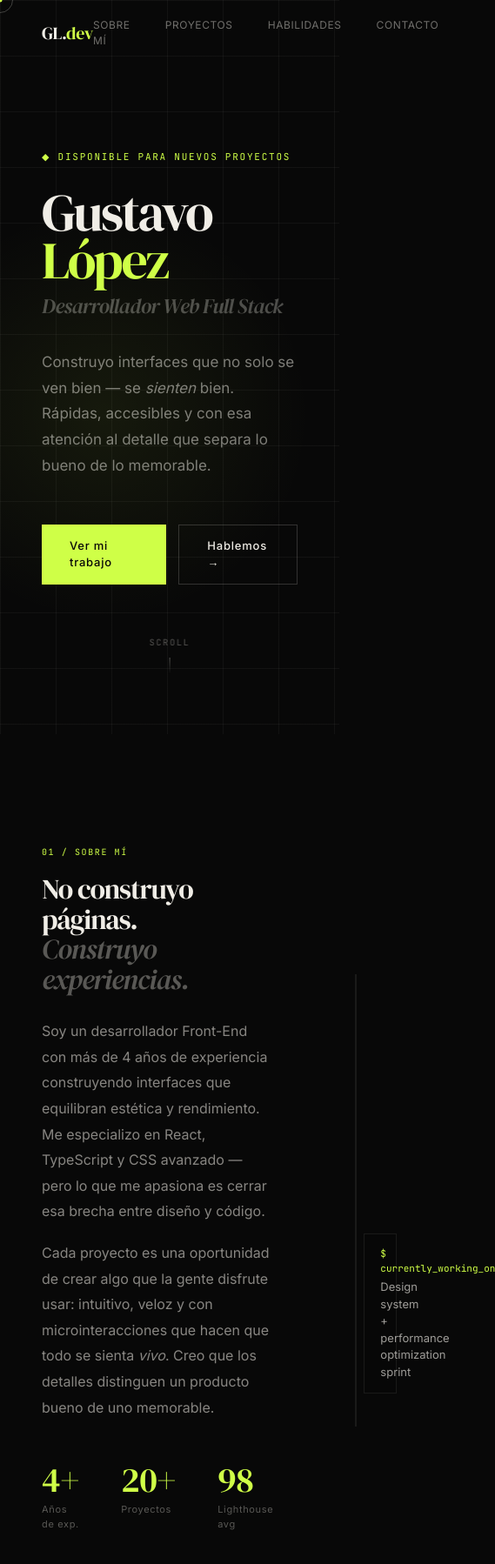
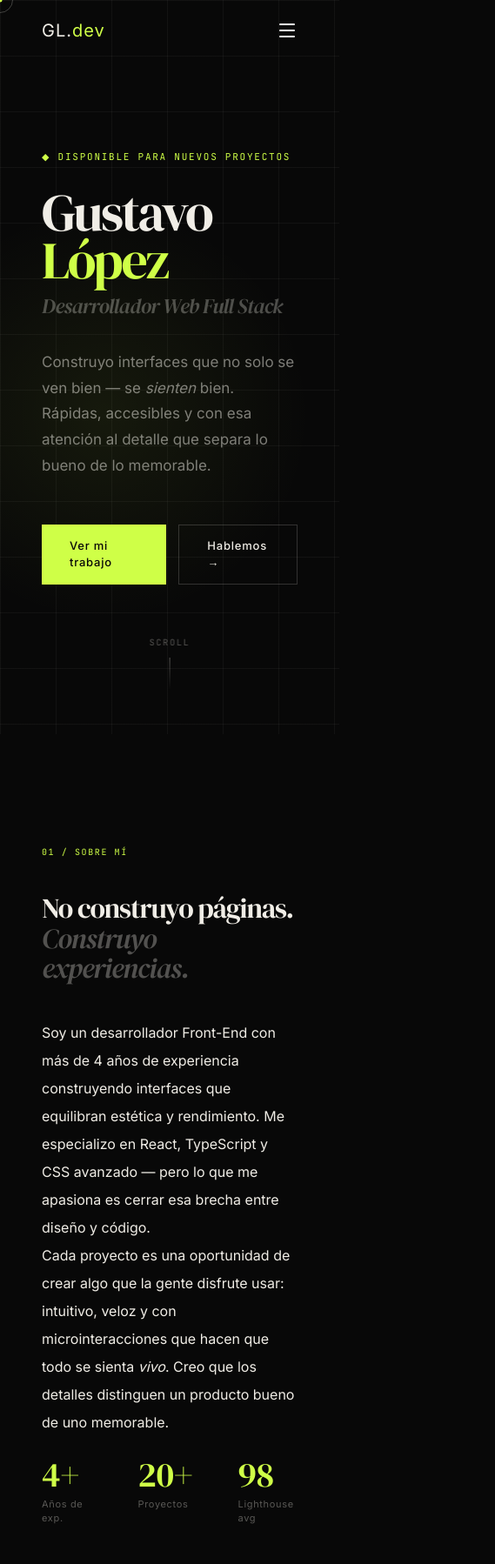
Before and after one commit to GustavoLopez01/my-portfolio, a Next.js app: page / in a window 390 px wide. Shown: the top 1798 px of the page at 87% size, 569 px wide, since content can reach past the window. Built offline with nearby package versions, Linux system fonts and the light colour scheme; grey boxes are pictures that could not be loaded.

Commit message:
fix: changes styles

```diff
--- a/app/page.tsx
+++ b/app/page.tsx
@@ -10,14 +10,8 @@ export default function Home() {
   const [language, setLanguage] = useState<Language>("es");
 
   return (
-    <ChangeTabContext.Provider
-      value={{
-        currentSection
-      }}
-    >
-      <div className="relative min-h-screen bg-background text-foreground">
-        <LandingPage />
-      </div>
-    </ChangeTabContext.Provider>
+    <div className="relative w-screen">
+      <LandingPage />
+    </div>
   );
 }
--- a/src/components/About.tsx
+++ b/src/components/About.tsx
@@ -1,63 +1,36 @@
-import Label from './ui/Label';
+import TitleSection from './ui/TitleSection';
 
 export default function About() {
   return (
-    <section id="about" style={{ padding: '128px 48px' }}>
+    <section
+      id="about"
+      className="grid justify-center items-center"
+      style={{ padding: '128px 48px' }}
+    >
       <div
-        style={{
-          maxWidth: '1200px',
-          margin: '0 auto',
-          display: 'grid',
-          gridTemplateColumns: '1fr 1fr',
-          gap: '80px',
-          alignItems: 'center',
-        }}
+        className="max-w-7xl gap-20 items-center m-auto grid grid-cols-1 md:grid-cols-2"
       >
         {/* text */}
-        <div className="reveal section-hidden">
-          <Label n="01">Sobre mí</Label>
-          <h2
-            style={{
-              fontFamily: "'DM Serif Display', serif",
-              fontSize: 'clamp(32px, 3.5vw, 52px)',
-              lineHeight: '1.08',
-              letterSpacing: '-0.035em',
-              marginBottom: '28px',
-              marginTop: '18px',
-            }}
-          >
-            No construyo páginas.
-            <br />
-            <span style={{ fontStyle: 'italic', color: 'rgba(240,237,230,0.35)' }}>
-              Construyo experiencias.
-            </span>
-          </h2>
-          <p
-            style={{
-              fontSize: '16px',
-              lineHeight: '1.85',
-              color: 'rgba(240,237,230,0.55)',
-              marginBottom: '18px',
-            }}
-          >
+        <div className="flex flex-col">
+          <TitleSection
+            label="sobre mí"
+            number="01"
+            firstLine="No construyo páginas."
+            secondLine="Construyo experiencias."
+          />
+
+          <p className="leading-8 color-[rgba(240,237,230,0.55)]">
             Soy un desarrollador Front-End con más de 4 años de experiencia construyendo interfaces
             que equilibran estética y rendimiento. Me especializo en React, TypeScript y CSS avanzado
             — pero lo que me apasiona es cerrar esa brecha entre diseño y código.
           </p>
-          <p
-            style={{
-              fontSize: '16px',
-              lineHeight: '1.85',
-              color: 'rgba(240,237,230,0.55)',
-              marginBottom: '48px',
-            }}
-          >
+          <p className="leading-8 color-[rgba(240,237,230,0.55)]">
             Cada proyecto es una oportunidad de crear algo que la gente disfrute usar: intuitivo,
             veloz y con microinteracciones que hacen que todo se sienta <em>vivo</em>. Creo que los
             detalles distinguen un producto bueno de uno memorable.
           </p>
 
-          <div style={{ display: 'flex', gap: '48px' }}>
+          <div className="pt-6! flex gap-13">
             {(
               [
                 ['4+', 'Años de exp.'],
@@ -92,7 +65,7 @@ export default function About() {
         </div>
 
         {/* image */}
-        <div className="reveal section-hidden" style={{ position: 'relative' }}>
+        <div className="hidden md:block" style={{ position: 'relative' }}>
           <div
             style={{
               position: 'absolute',
--- a/src/components/Hero.tsx
+++ b/src/components/Hero.tsx
@@ -69,14 +69,14 @@ export default function Hero() {
 
   return (
     <section
+      className="w-full relative flex flex-col justify-center"
       id="hero"
       style={{
         minHeight: '100vh',
-        display: 'flex',
-        flexDirection: 'column',
-        justifyContent: 'center',
+        // display: 'flex',
+        // flexDirection: 'column',
+        // justifyContent: 'center',
         padding: '0 48px',
-        position: 'relative',
         overflow: 'hidden',
       }}
     >
--- a/src/components/LandingPage.tsx
+++ b/src/components/LandingPage.tsx
@@ -12,12 +12,13 @@ export default function LandingPage() {
   useScrollReveal();
   return (
     <div
+      className="w-full"
       style={{
-        background: 'var(--bg)',
-        color: 'var(--fg)',
-        fontFamily: "'Inter', sans-serif",
-        minHeight: '100vh',
-        cursor: 'none',
+        // background: 'var(--bg)',
+        // color: 'var(--fg)',
+        // fontFamily: "'Inter', sans-serif",
+        // minHeight: '100vh',
+        // cursor: 'none',
       }}
     >
       <CustomCursor />
--- a/src/components/Nabvar.tsx
+++ b/src/components/Nabvar.tsx
@@ -1,9 +1,16 @@
 import { useEffect, useState } from 'react';
+import { LINKS } from '../constants/links';
+import { Menu } from 'lucide-react';
+
+type NavLinkProps = {
+  href: string
+  children: React.ReactNode
+}
 
 function NavLink({
   href,
   children
-}: { href: string; children: React.ReactNode }) {
+}: NavLinkProps) {
   const [hovered, setHovered] = useState(false)
   return (
     <a
@@ -26,16 +33,9 @@ export default function Navbar() {
     return () => window.removeEventListener('scroll', fn)
   }, [])
 
-  const links = [
-    { label: 'Sobre mí', href: '#about' },
-    { label: 'Proyectos', href: '#projects' },
-    { label: 'Habilidades', href: '#skills' },
-    { label: 'Contacto', href: '#contact' },
-  ]
-
   return (
     <nav
-      className="fixed flex justify-between items-center top-0 left-0 right-0 z-100 py-12 px-5"
+      className="fixed w-full flex justify-between items-center top-0 left-0 right-0 z-100 py-12 px-5"
       style={{
         padding: '20px 48px',
         background: scrolled ? 'rgba(8,8,8,0.88)' : 'transparent',
@@ -45,24 +45,26 @@ export default function Navbar() {
       }}
     >
       <a
+        className="tracking-wider text-fg text-[20px] decoration-0"
         href="#hero"
-        style={{
-          fontFamily: "'DM Serif Display', serif",
-          fontSize: '20px',
-          letterSpacing: '-0.02em',
-          color: 'var(--fg)',
-          textDecoration: 'none',
-        }}
       >
         GL.<span style={{ color: 'var(--accent)' }}>dev</span>
       </a>
-      <div style={{ display: 'flex', gap: '40px' }}>
-        {links.map(({ label, href }) => (
+
+      {/* Web */}
+      <div className="hidden md:flex md:justify-end md:gap-4">
+        {LINKS.map(({ label, href }) => (
           <NavLink key={href} href={href}>
             {label}
           </NavLink>
         ))}
       </div>
+
+      {/* Mobile */}
+
+      <div className="flex justify-end md:hidden">
+        <Menu className="size-6 text-white" />
+      </div>
     </nav>
   )
 }
--- a/src/components/Projects.tsx
+++ b/src/components/Projects.tsx
@@ -1,5 +1,5 @@
-import Label from './ui/Label';
 import ProjectCard from './ui/ProjectCard';
+import TitleSection from './ui/TitleSection';
 
 interface Project {
   id: number
@@ -51,31 +51,18 @@ export default function Projects() {
   return (
     <section
       id="projects"
-      style={{ padding: '128px 48px', background: 'rgba(255,255,255,0.018)' }}
+      className="flex justify-center items-center bg-[rgba(255,255,255,0.018)]"
+      style={{ padding: '128px 48px' }}
     >
-      <div style={{ maxWidth: '1200px', margin: '0 auto' }}>
-        <div className="reveal section-hidden" style={{ marginBottom: '64px' }}>
-          <Label n="02">Proyectos</Label>
-          <h2
-            style={{
-              fontFamily: "'DM Serif Display', serif",
-              fontSize: 'clamp(32px, 3.5vw, 52px)',
-              lineHeight: '1.08',
-              letterSpacing: '-0.035em',
-              marginTop: '18px',
-            }}
-          >
-            Trabajo que habla
-            <br />
-            <span style={{ fontStyle: 'italic', color: 'rgba(240,237,230,0.32)' }}>
-              por sí solo.
-            </span>
-          </h2>
-        </div>
+      <div className="max-w-7xl m-auto">
+        <TitleSection
+          label="Proyectos"
+          number="02"
+          firstLine="Trabajo que habla"
+          secondLine="por sí solo."
+        />
 
-        <div
-          style={{ display: 'grid', gridTemplateColumns: 'repeat(3, 1fr)', gap: '20px' }}
-        >
+        <div className="grid grid-cols-1 md:grid-cols-3 gap-5">
           {PROJECTS.map((p, i) => (
             <ProjectCard key={p.id} p={p} delay={i * 0.1} />
           ))}
--- a/src/components/Skills.tsx
+++ b/src/components/Skills.tsx
@@ -1,5 +1,5 @@
-import Label from "./ui/Label";
 import SkillItem from "./ui/SkillItem";
+import TitleSection from "./ui/TitleSection";
 
 const SKILLS: Record<string, string[]> = {
   Core: ['HTML5 & Semantics', 'CSS3 & Animations', 'JavaScript ES2024+', 'TypeScript 5'],
@@ -10,30 +10,21 @@ const SKILLS: Record<string, string[]> = {
 
 export default function Skills() {
   return (
-    <section id="skills" style={{ padding: '128px 48px' }}>
-      <div style={{ maxWidth: '1200px', margin: '0 auto' }}>
-        <div className="reveal section-hidden" style={{ marginBottom: '64px' }}>
-          <Label n="03">Habilidades</Label>
-          <h2
-            style={{
-              fontFamily: "'DM Serif Display', serif",
-              fontSize: 'clamp(32px, 3.5vw, 52px)',
-              lineHeight: '1.08',
-              letterSpacing: '-0.035em',
-              marginTop: '18px',
-            }}
-          >
-            Herramientas en
-            <br />
-            <span style={{ fontStyle: 'italic', color: 'rgba(240,237,230,0.32)' }}>
-              mi arsenal.
-            </span>
-          </h2>
-        </div>
+    <section
+      id="skills"
+      className="grid justify-center items-center"
+      style={{ padding: '128px 48px' }}
+    >
+      <div className="max-w-7xl m-auto">
+        <TitleSection
+          label="Habilidades"
+          number="03"
+          firstLine="Herramientas en"
+          secondLine="mi arsenal."
+        />
 
         <div
-          className="reveal section-hidden"
-          style={{ display: 'grid', gridTemplateColumns: 'repeat(4, 1fr)', gap: '52px' }}
+          className="reveal grid grid-cols-2 md:grid-cols-4 gap-10"
         >
           {Object.entries(SKILLS).map(([cat, items]) => (
             <div key={cat}>
--- /dev/null
+++ b/src/components/ui/TitleSection.tsx
@@ -0,0 +1,36 @@
+import Label from './Label';
+
+type TitleSectionProps = {
+  label: string
+  number: string
+  firstLine: string
+  secondLine: string
+}
+
+export default function TitleSection({
+  label,
+  number,
+  firstLine,
+  secondLine
+}: TitleSectionProps) {
+  return (
+    <div className="reveal section-hidden">
+      <Label n={number}>{label}</Label>
+      <h2
+        className="my-10!"
+        style={{
+          fontFamily: "'DM Serif Display', serif",
+          fontSize: 'clamp(32px, 3.5vw, 52px)',
+          lineHeight: '1.08',
+          letterSpacing: '-0.035em',
+        }}
+      >
+        {firstLine}
+        <br />
+        <span className="italic text-[rgba(240,237,230,0.32)]">
+          {secondLine}
+        </span>
+      </h2>
+    </div>
+  )
+}
--- /dev/null
+++ b/src/constants/links.ts
@@ -0,0 +1,6 @@
+export const LINKS = [
+  { label: 'Sobre mí', href: '#about' },
+  { label: 'Proyectos', href: '#projects' },
+  { label: 'Habilidades', href: '#skills' },
+  { label: 'Contacto', href: '#contact' },
+];
```
